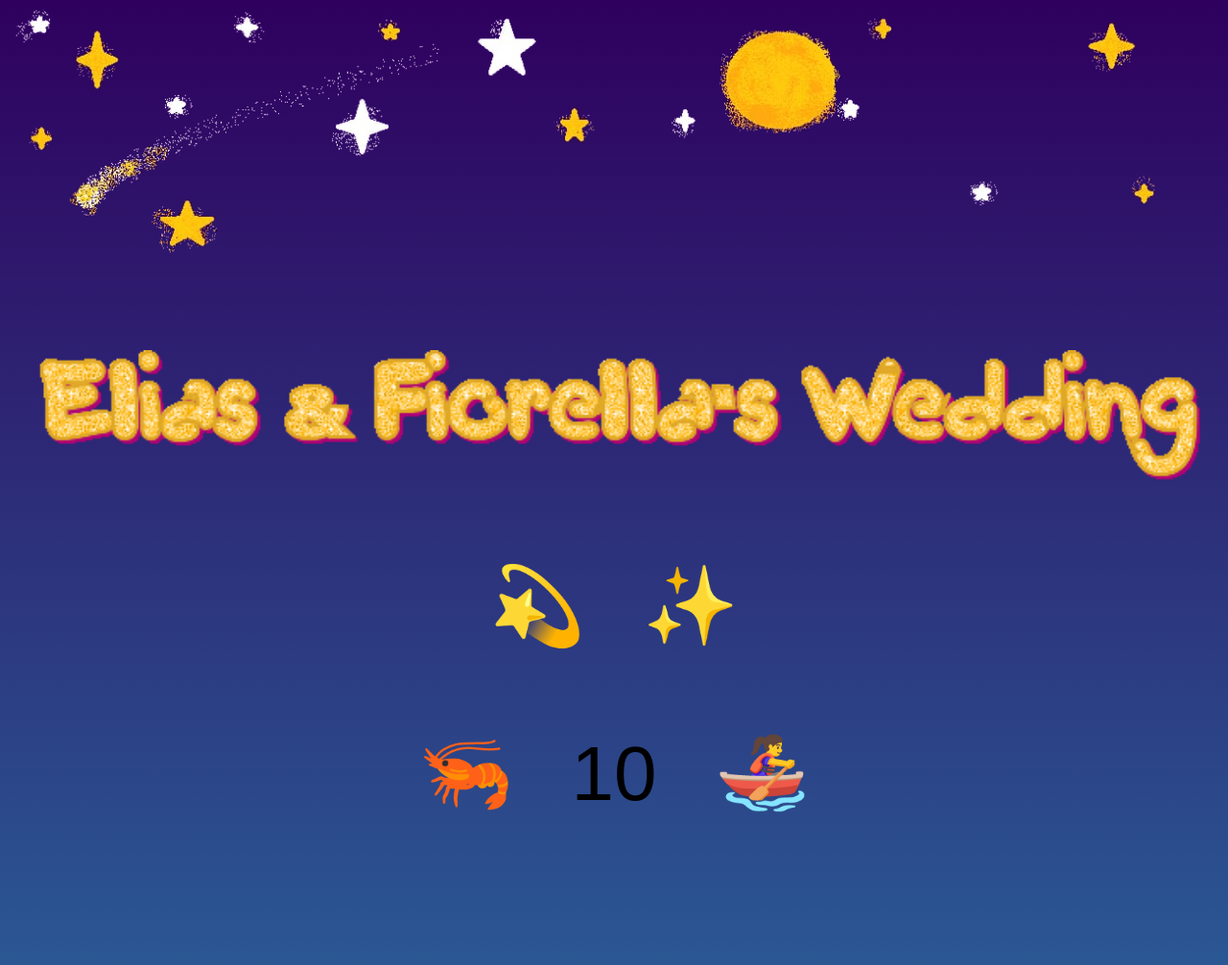
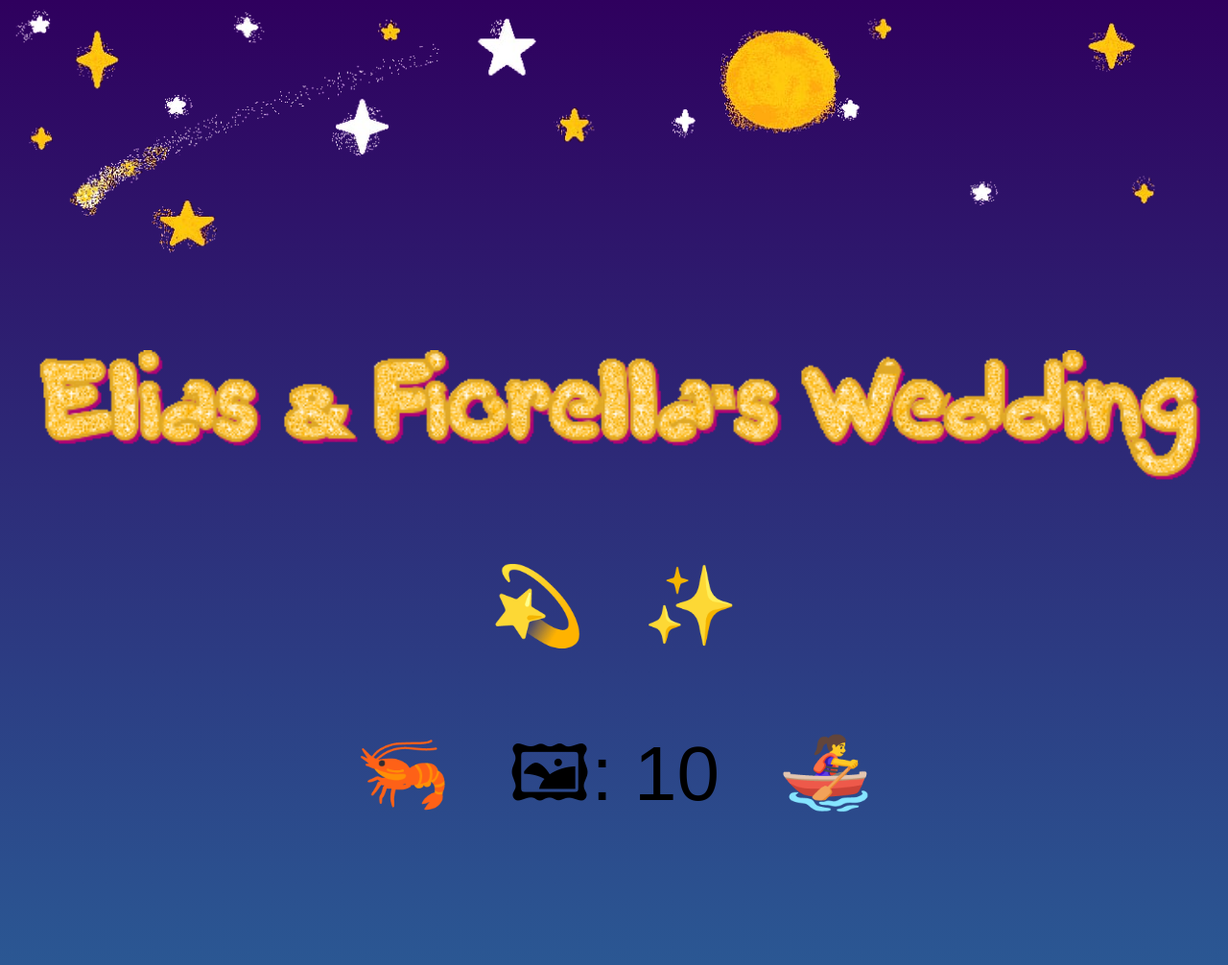
Before and after one commit to EliasADU/EliasADU.github.io, a plain HTML site: page index.html in a window 1280 px wide. Shown: the top 1006 px of the page at 96% size. Drawn offline with Linux system fonts and the light colour scheme.

Commit message:
Update index.html

```diff
--- a/index.html
+++ b/index.html
@@ -27,10 +27,10 @@
             <button id="prevBottom">🦐</button>
 
             <select id="pageSizeMirror">
-                <option value="🖼: 5">5</option>
-                <option value="🖼: 10" selected>10</option>
-                <option value="🖼: 20">20</option>
-                <option value="🖼: 50">50</option>
+                <option value="5">🖼: 5</option>
+                <option value="10" selected>🖼: 10</option>
+                <option value="20">🖼: 20</option>
+                <option value="50">🖼: 50</option>
             </select>
 
             <button id="nextBottom">🚣‍♀</button>
```
